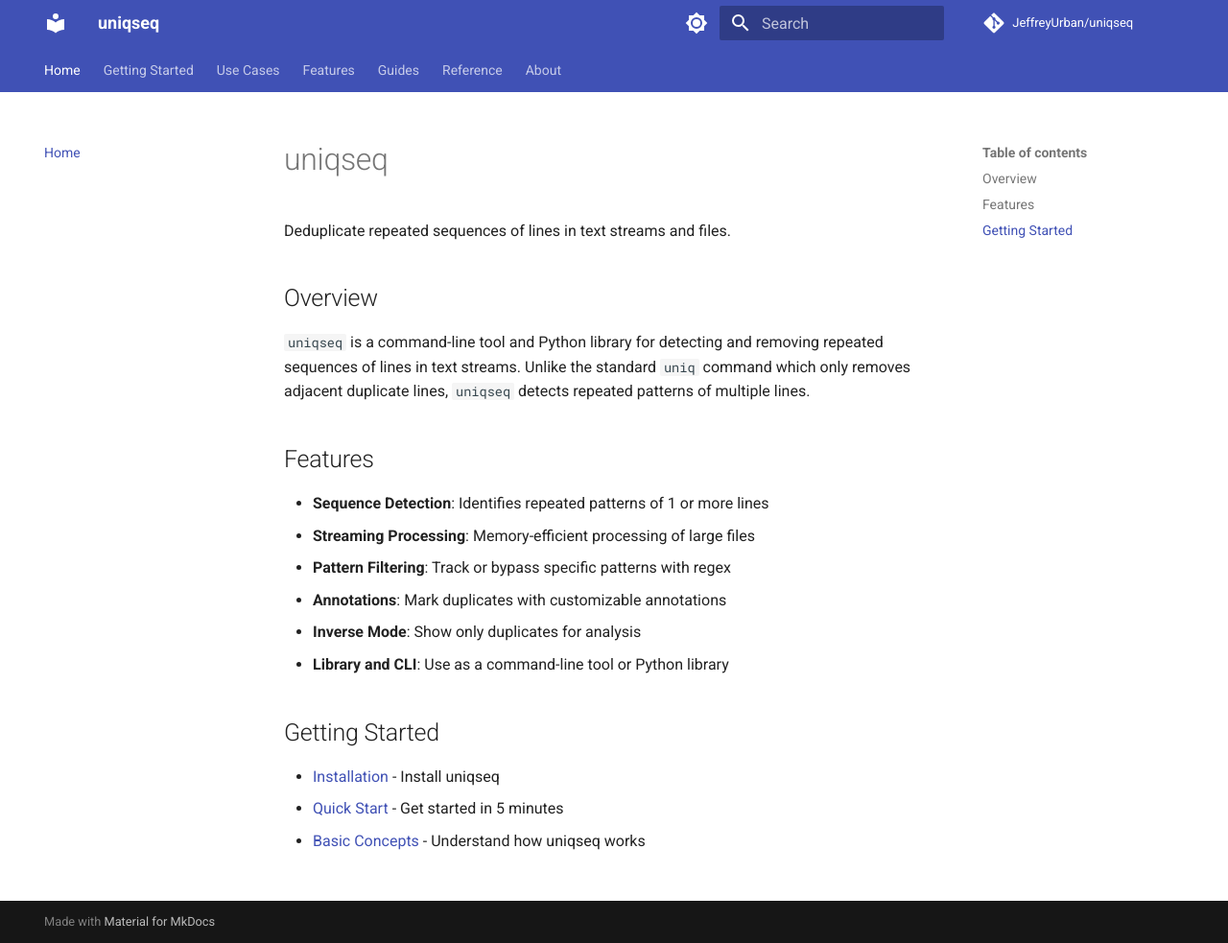
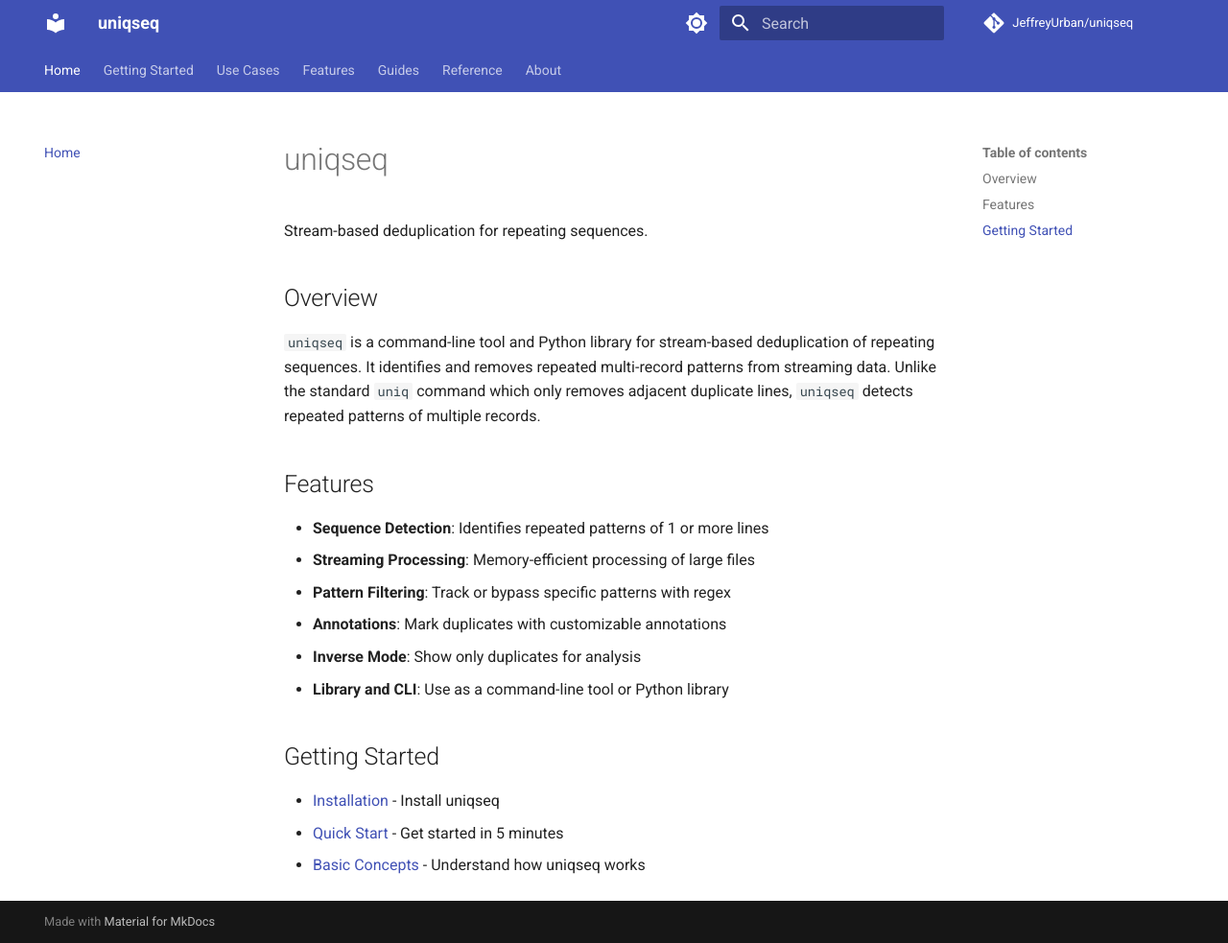
Before and after one commit to JeffreyUrban/uniqseq, an MkDocs documentation site: the page built from docs/index.md, in a window 1280 px wide and 983 px high. Shown: the whole window at 96% size. Built offline with MkDocs 1.6.1 and Material for MkDocs 9.7.7, drawn with Linux system fonts in a browser that asks for light colours; comment, search, counter and statistics services are not loaded.

Commit message:
Updated project description (#31)

```diff
--- a/docs/index.md
+++ b/docs/index.md
@@ -1,10 +1,10 @@
 # uniqseq
 
-Deduplicate repeated sequences of lines in text streams and files.
+Stream-based deduplication for repeating sequences.
 
 ## Overview
 
-`uniqseq` is a command-line tool and Python library for detecting and removing repeated sequences of lines in text streams. Unlike the standard `uniq` command which only removes adjacent duplicate lines, `uniqseq` detects repeated patterns of multiple lines.
+`uniqseq` is a command-line tool and Python library for stream-based deduplication of repeating sequences. It identifies and removes repeated multi-record patterns from streaming data. Unlike the standard `uniq` command which only removes adjacent duplicate lines, `uniqseq` detects repeated patterns of multiple records.
 
 ## Features
 
--- a/mkdocs.yml
+++ b/mkdocs.yml
@@ -1,6 +1,6 @@
 site_name: uniqseq
 site_url: https://uniqseq.readthedocs.io/
-site_description: Deduplicate repeated sequences of lines in text streams
+site_description: Stream-based deduplication for repeating sequences
 repo_url: https://github.com/JeffreyUrban/uniqseq
 repo_name: JeffreyUrban/uniqseq
 
--- a/pyproject.toml
+++ b/pyproject.toml
@@ -5,7 +5,7 @@
 [project]
 name = "uniqseq"
 dynamic = ["version"]
-description = "Deduplicate repeated sequences of lines in text streams and files"
+description = "Stream-based deduplication for repeating sequences"
 readme = "README.md"
 license = {file = "LICENSE"}
 authors = [
--- a/src/uniqseq/__init__.py
+++ b/src/uniqseq/__init__.py
@@ -1,4 +1,4 @@
-"""uniqseq - Deduplicate repeated sequences of lines in text streams and files."""
+"""uniqseq - Stream-based deduplication for repeating sequences."""
 
 from .uniqseq import UniqSeq
 
```
Also changed, not shown: CHANGELOG.md (+10 -1 lines), 1 other file.
